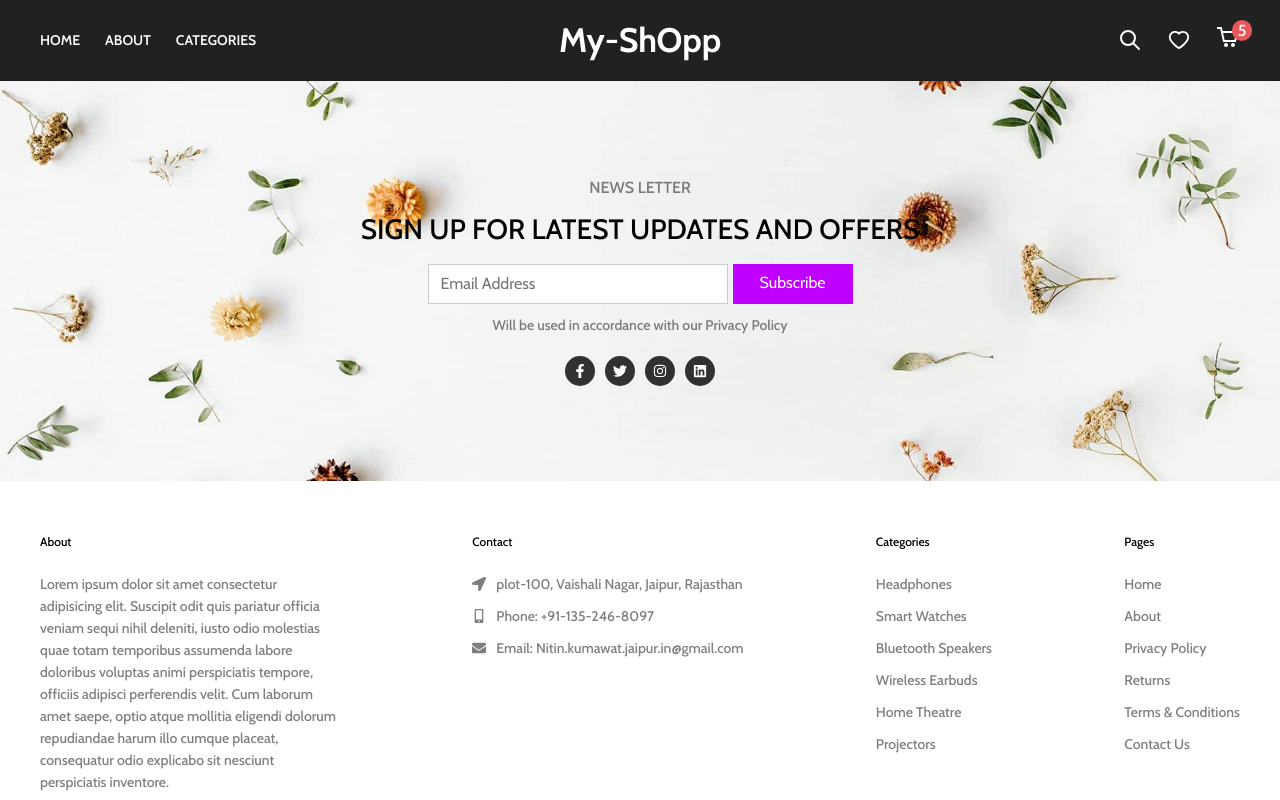
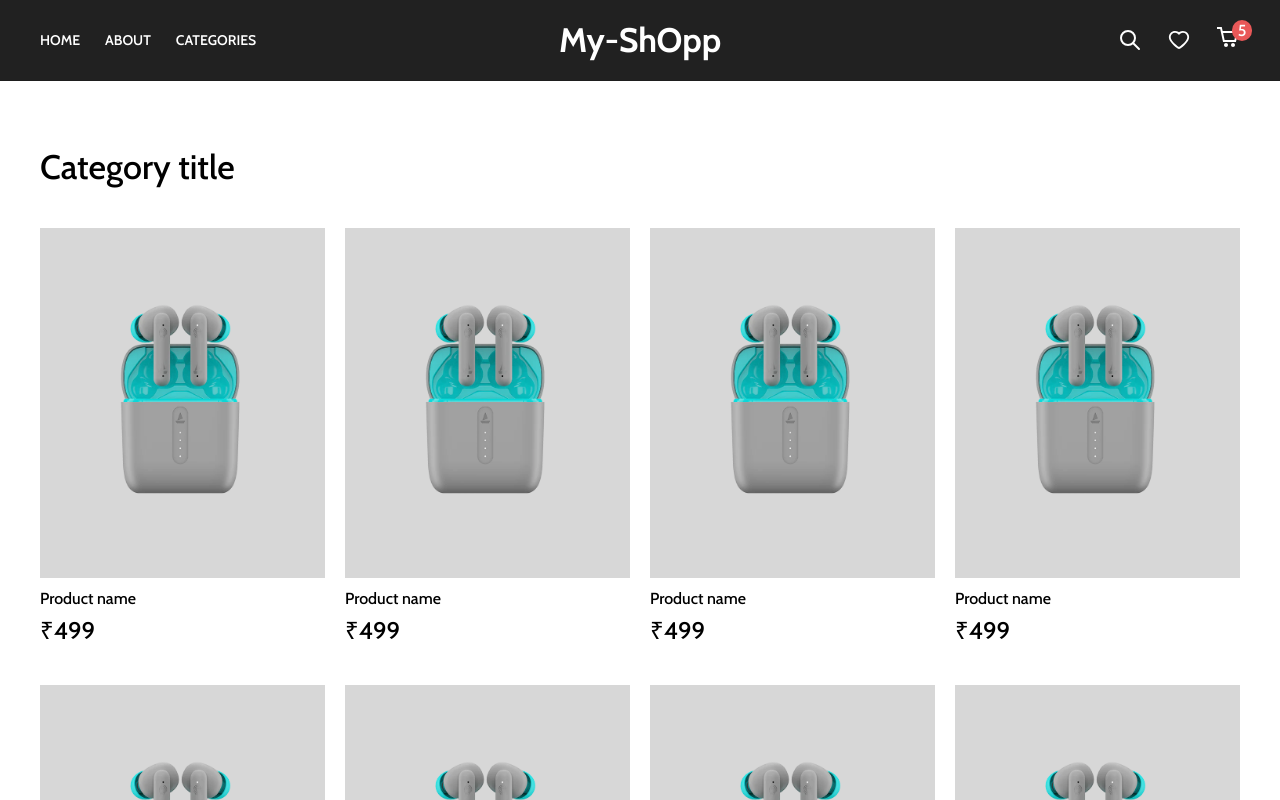
Before and after one commit to NITINKUMAWAT0/E-ShOpp, a React (Create React App) app: page /category in a window 1280 px wide. Shown: the top 800 px of the page. Built offline with nearby package versions, Linux system fonts and the light colour scheme.

Commit message:
category section completed!!

```diff
--- a/src/App.jsx
+++ b/src/App.jsx
@@ -18,8 +18,8 @@ const App = () => {
     <Header/>
     <Routes>
       <Route path="/" element={<Home/>}/>
-      <Route path="/category:id" element={<Category/>}/>
-      <Route path="/product:id" element={<SingleProduct/>}/>
+      <Route path="/category" element={<Category/>}/>
+      <Route path="/product" element={<SingleProduct/>}/>
     </Routes>
     <Newsletter/>
     <Footer/>
--- a/src/components/Category/Category.jsx
+++ b/src/components/Category/Category.jsx
@@ -1,6 +1,16 @@
 import "./Category.scss";
+import Products from "../Products/Products";
 const Category = () => {
-    return <div>Category</div>;
+    return (
+        <div className="category-main-content">
+            <div className="layout">
+                <div className="category-title">
+                    Category title
+                </div>
+                <Products innerPage="true"/>
+            </div>
+        </div>
+    );
 };
 
 export default Category;
--- a/src/components/Category/Category.scss
+++ b/src/components/Category/Category.scss
@@ -1 +1,27 @@
 @import "../../css-config/mixins.scss";
+
+.category-main-content{
+    margin: 30px 0;
+    @include md{
+        margin: 75px 0;
+    }
+    .layout{
+        max-width: calc(100% - 20px);
+        margin: 0 auto;
+        @include md{
+            max-width: 1200px;
+        }
+    }
+    .category-title{
+        font-size: 24px;
+        @include md{
+            font-size: 34px;
+        }
+    }
+    .products-container{
+        margin: 20px 0;
+        @include md{
+            margin: 50px 0  ;
+        }
+    }
+}
--- a/src/components/Products/Products.jsx
+++ b/src/components/Products/Products.jsx
@@ -1,9 +1,9 @@
 import "./Products.scss";
 import Product from "./Product/Product";
-const Products = () => {
+const Products = ({ innerPage }) => {
     return (
         <div className="products-container">
-        <div className="sec-heading">Section heading</div>
+        {!innerPage && <div className="sec-heading">Section heading</div>}
         <div className="products">
             <Product/>
             <Product/>
```
